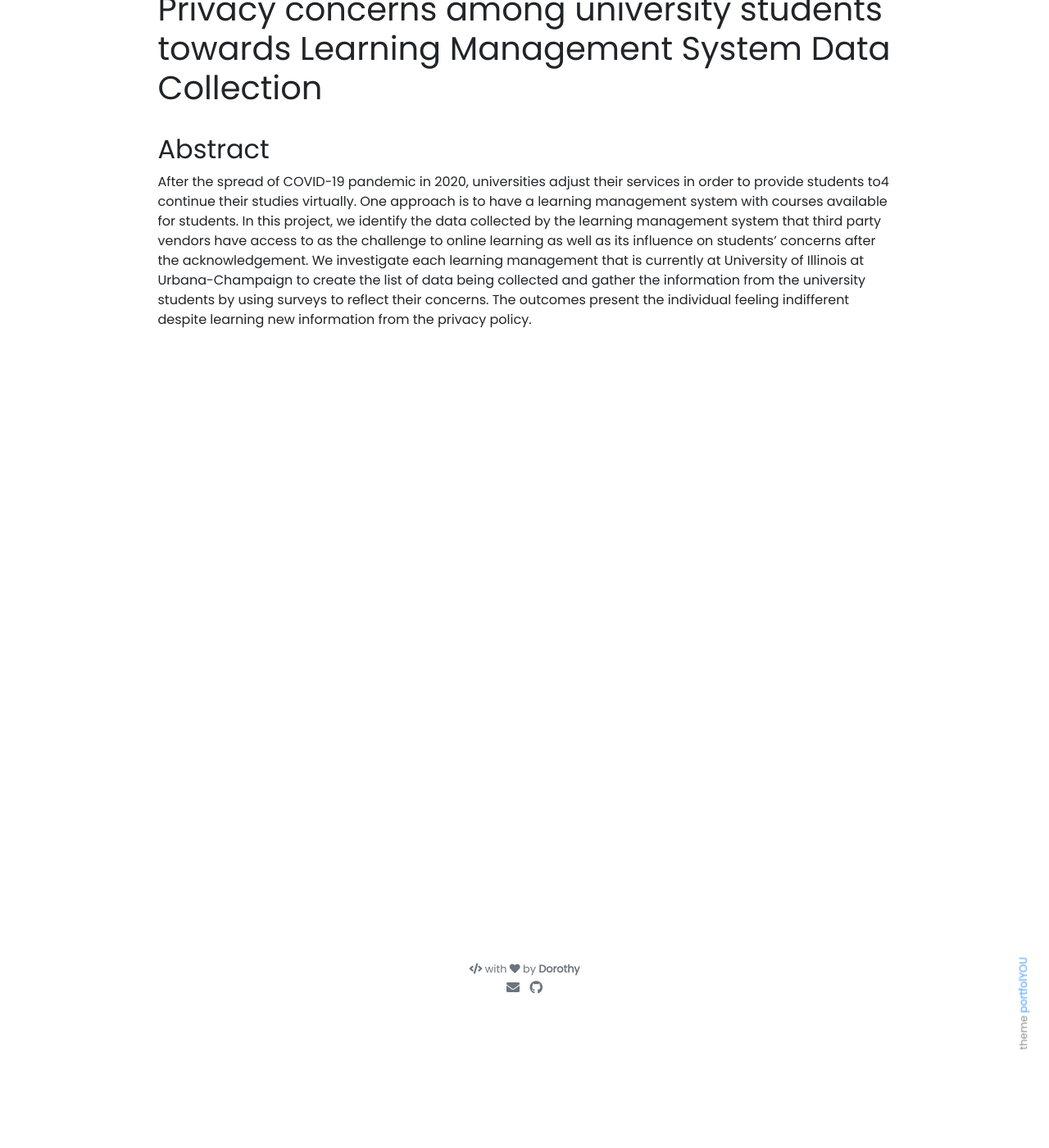
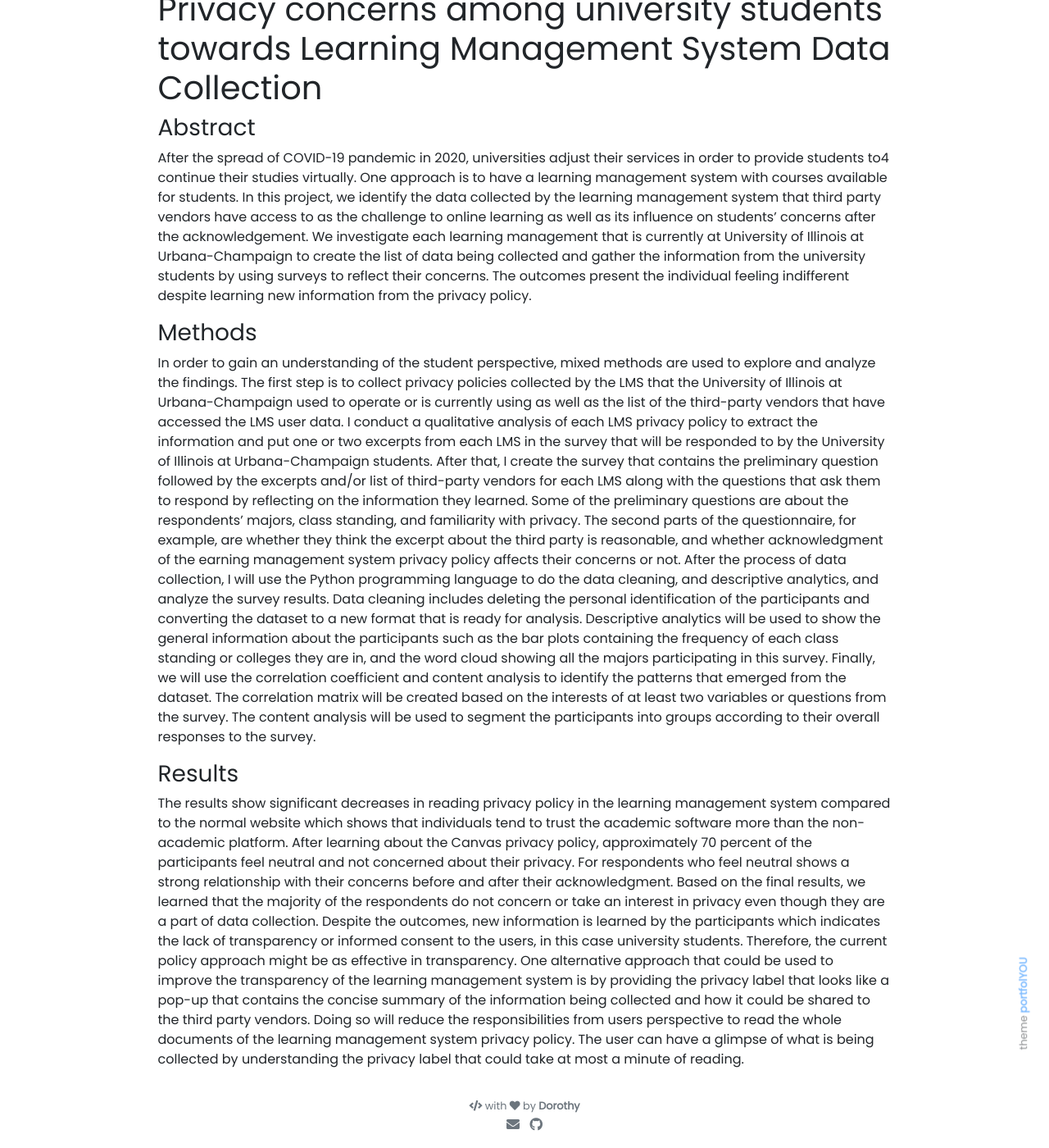
Before and after one commit to Donlapun/donlapun.github.io, a Jekyll site: the page built from _projects/LMS.md, in a window 1280 px wide and 1400 px high, scrolled down 167 px. Shown: the whole window at 82% size. Built offline with Jekyll 4.4.1, drawn with Linux system fonts in a browser that asks for light colours; nearby versions of some CDN libraries.

Commit message:
Update LMS.md
adding methods and results

```diff
--- a/_projects/LMS.md
+++ b/_projects/LMS.md
@@ -12,6 +12,15 @@ custom_js:
 
 # Privacy concerns among university students towards Learning Management System Data Collection
 
-## Abstract
+### Abstract
 
-After the spread of COVID-19 pandemic in 2020, universities adjust their services in order to provide students to4 continue their studies virtually. One approach is to have a learning management system with courses available for students. In this project, we identify the data collected by the learning management system that third party vendors have access to as the challenge to online learning as well as its influence on students’ concerns after the acknowledgement. We investigate each learning management that is currently at University of Illinois at Urbana-Champaign to create the list of data being collected and gather the information from the university students by using surveys to reflect their concerns. The outcomes present the individual feeling indifferent despite learning new information from the privacy policy.
+  After the spread of COVID-19 pandemic in 2020, universities adjust their services in order to provide students to4 continue their studies virtually. One approach is to have a learning management system with courses available for students. In this project, we identify the data collected by the learning management system that third party vendors have access to as the challenge to online learning as well as its influence on students’ concerns after the acknowledgement. We investigate each learning management that is currently at University of Illinois at Urbana-Champaign to create the list of data being collected and gather the information from the university students by using surveys to reflect their concerns. The outcomes present the individual feeling indifferent despite learning new information from the privacy policy.
+
+### Methods
+
+  In order to gain an understanding of the student perspective, mixed methods are used to explore and analyze the findings. The first step is to collect privacy policies collected by the LMS that the University of Illinois at Urbana-Champaign used to operate or is currently using as well as the list of the third-party vendors that have accessed the LMS user data. I conduct a qualitative analysis of each LMS privacy policy to extract the information and put one or two excerpts from each LMS in the survey that will be responded to by the University of Illinois at Urbana-Champaign students. After that, I create the survey that contains the preliminary question followed by the excerpts and/or list of third-party vendors for each LMS along with the questions that ask them to respond by reflecting on the information they learned. Some of the preliminary questions are about the respondents' majors, class standing, and familiarity with privacy. The second parts of the questionnaire, for example, are whether they think the excerpt about the third party is reasonable, and whether acknowledgment of the earning management system privacy policy affects their concerns or not.
+  After the process of data collection, I will use the Python programming language to do the data cleaning, and descriptive analytics, and analyze the survey results. Data cleaning includes deleting the personal identification of the participants and converting the dataset to a new format that is ready for analysis. Descriptive analytics will be used to show the general information about the participants such as the bar plots containing the frequency of each class standing or colleges they are in, and the word cloud showing all the majors participating in this survey. Finally, we will use the correlation coefficient and content analysis to identify the patterns that emerged from the dataset. The correlation matrix will be created based on the interests of at least two variables or questions from the survey. The content analysis will be used to segment the participants into groups according to their overall responses to the survey.
+
+### Results
+  The results show significant decreases in reading privacy policy in the learning management system compared to the normal website which shows that individuals tend to trust the academic software more than the non-academic platform. After learning about the Canvas privacy policy, approximately 70 percent of the participants feel neutral and not concerned about their privacy. For respondents who feel neutral shows a strong relationship with their concerns before and after their acknowledgment.
+	Based on the final results, we learned that the majority of the respondents do not concern or take an interest in privacy even though they are a part of data collection. Despite the outcomes, new information is learned by the participants which indicates the lack of transparency or informed consent to the users, in this case university students. Therefore, the current policy approach might be as effective in transparency. One alternative approach that could be used to improve the transparency of the learning management system is by providing the privacy label that looks like a pop-up that contains the concise summary of the information being collected and how it could be shared to the third party vendors. Doing so will reduce the responsibilities from users perspective to read the whole documents of the learning management system privacy policy. The user can have a glimpse of what is being collected by understanding the privacy label that could take at most a minute of reading.
```
